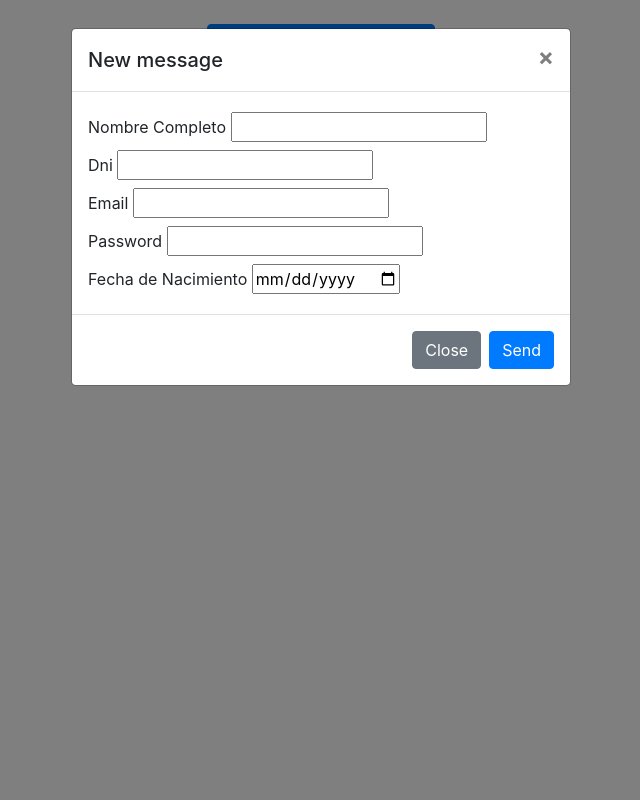
After one commit to NicolasGonza27/TPSistemas-MoviePass, a PHP site: template Views/signUp.php in a window 1280 px wide, after a click on "¿Todavia no te registraste?". The commit adds this page. Shown: the whole page, without its empty margins (319-959 px from the left). Run offline with PHP 8.4, Linux system fonts and the light colour scheme; the template is opened without the code that fills it, so the values that code supplies are empty; some libraries are stand-ins or nearby versions.

Commit message:
1010ramitaSing

```diff
--- /dev/null
+++ b/Views/signUp.php
@@ -0,0 +1,79 @@
+<!doctype html>
+<html lang="en">
+  <head>
+    <!-- Required meta tags -->
+    <meta charset="utf-8">
+    <meta name="viewport" content="width=device-width, initial-scale=1, shrink-to-fit=no">
+
+    <!-- Bootstrap CSS -->
+    <link rel="stylesheet" href="https://stackpath.bootstrapcdn.com/bootstrap/4.5.2/css/bootstrap.min.css" integrity="sha384-JcKb8q3iqJ61gNV9KGb8thSsNjpSL0n8PARn9HuZOnIxN0hoP+VmmDGMN5t9UJ0Z" crossorigin="anonymous">
+
+    <title>Hello, world!</title>
+  </head>
+  <body>
+
+   <br>
+
+  <div class="container" style="text-align: center">
+  <button type="button" class="btn btn-primary" data-toggle="modal" data-target="#exampleModal" data-whatever="@mdo"><p class = "text-wight">¿Todavia no te registraste?</p>
+     <svg width="1em" height="1em" viewBox="0 0 16 16" class="bi bi-person-plus-fill" fill="currentColor" xmlns="http://www.w3.org/2000/svg">
+          <path fill-rule="evenodd" d="M1 14s-1 0-1-1 1-4 6-4 6 3 6 4-1 1-1 1H1zm5-6a3 3 0 1 0 0-6 3 3 0 0 0 0 6zm7.5-3a.5.5 0 0 1 .5.5V7h1.5a.5.5 0 0 1 0 1H14v1.5a.5.5 0 0 1-1 0V8h-1.5a.5.5 0 0 1 0-1H13V5.5a.5.5 0 0 1 .5-.5z"/>
+          </svg>
+     </button>
+   </div>
+
+
+<div class="modal fade" id="exampleModal" tabindex="-1" aria-labelledby="exampleModalLabel" aria-hidden="true">
+  <div class="modal-dialog">
+    <div class="modal-content">
+      <div class="modal-header">
+        <h5 class="modal-title" id="exampleModalLabel">New message</h5>
+        <button type="button" class="close" data-dismiss="modal" aria-label="Close">
+          <span aria-hidden="true">&times;</span>
+        </button>
+      </div>
+      <div class="modal-body">
+                <form action="<?php echo ROOT_CLIENT ?>Usuario/Add" method="POST">
+
+                    <div class="uk-margin">
+                        <label for="" class="col-form-label">Nombre Completo</label>
+                        <input type="text" name="nombreYApelido" class="uk-input" />
+                    </div>
+
+                    <div class="uk-margin">
+                        <label for="" class="col-form-label">Dni</label>
+                        <input type="number" name="dni" class="uk-input" />
+                    </div>
+
+                    <div class="uk-margin">
+                        <label for="" class="col-form-label">Email</label>
+                        <input type="email" name="email" class="uk-input" />
+                    </div>
+
+                    <div class="uk-margin">
+                        <label for="" class="col-form-label">Password</label>
+                        <input type="password" name="password" class="uk-input" />
+                    </div>
+
+                    <div class="uk-margin">
+                        <label for="" class="col-form-label">Fecha de Nacimiento </label>
+                        <input type="date" name="fecha_nac" class="uk-input" />
+                    </div>
+                </form>
+      </div>
+      <div class="modal-footer">
+        <button type="button" class="btn btn-secondary" data-dismiss="modal">Close</button>
+        <button type="button" class="btn btn-primary">Send </button>
+      </div>
+    </div>
+  </div>
+</div>
+
+
+    <!-- Optional JavaScript -->
+    <!-- jQuery first, then Popper.js, then Bootstrap JS -->
+    <script src="https://code.jquery.com/jquery-3.5.1.slim.min.js" integrity="sha384-DfXdz2htPH0lsSSs5nCTpuj/zy4C+OGpamoFVy38MVBnE+IbbVYUew+OrCXaRkfj" crossorigin="anonymous"></script>
+    <script src="https://cdn.jsdelivr.net/npm/popper.js@1.16.1/dist/umd/popper.min.js" integrity="sha384-9/reFTGAW83EW2RDu2S0VKaIzap3H66lZH81PoYlFhbGU+6BZp6G7niu735Sk7lN" crossorigin="anonymous"></script>
+    <script src="https://stackpath.bootstrapcdn.com/bootstrap/4.5.2/js/bootstrap.min.js" integrity="sha384-B4gt1jrGC7Jh4AgTPSdUtOBvfO8shuf57BaghqFfPlYxofvL8/KUEfYiJOMMV+rV" crossorigin="anonymous"></script>
+  </body>
+</html>
```
Also changed, not shown: Views/home.php (+9 -0 lines).
